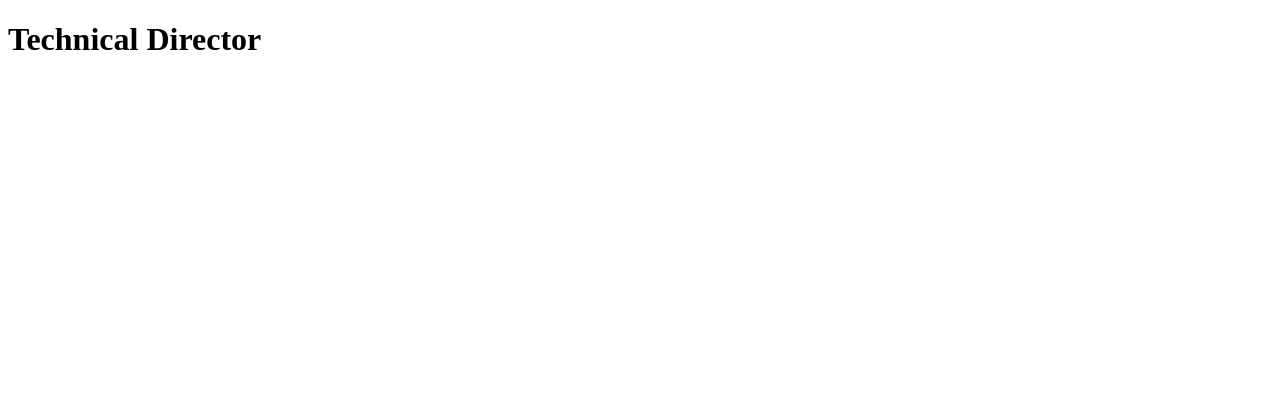
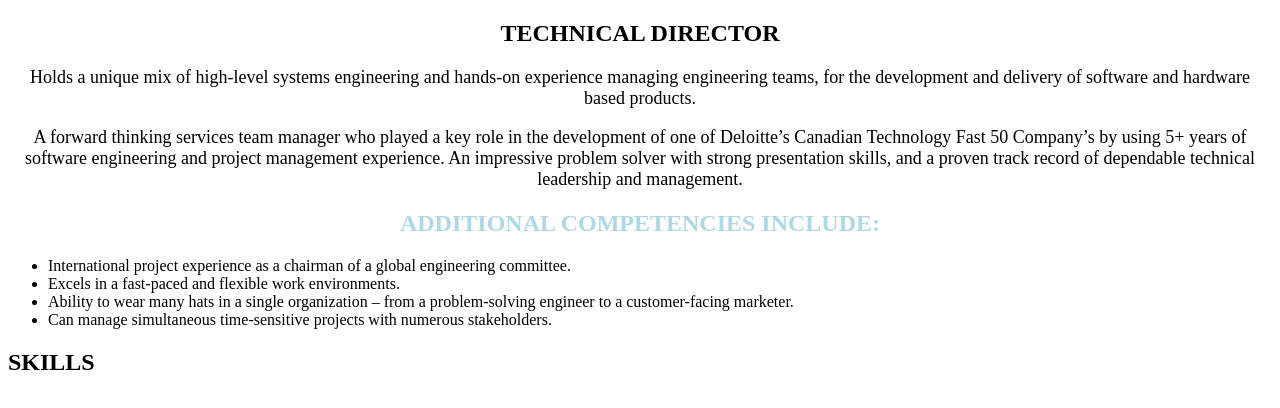
Before and after one commit to timludikar/timludikar, a Gatsby site: page /resume in a window 1280 px wide. Built offline with nearby package versions, Linux system fonts and the light colour scheme; Gatsby itself is replaced by a stand-in of ours.

Commit message:
Adding Introduction stub content

```diff
--- a/content/resume/technical-director.json
+++ b/content/resume/technical-director.json
@@ -1,5 +1,16 @@
 {
   "path": "/resume",
-  "title": "Technical Director",
-  "introduction": {}
+  "introduction": {
+    "title": "Technical Director",
+    "tagline":
+      "Holds a unique mix of high-level systems engineering and hands-on experience managing engineering teams, for the development and delivery of software and hardware based products.",
+    "description":
+      "A forward thinking services team manager who played a key role in the development of one of Deloitte’s Canadian Technology Fast 50 Company’s by using 5+ years of software engineering and project management experience. An impressive problem solver with strong presentation skills, and a proven track record of dependable technical leadership and management.",
+    "competencies": [
+      "International project experience as a chairman of a global engineering committee.",
+      "Excels in a fast-paced and flexible work environments.",
+      "Ability to wear many hats in a single organization – from a problem-solving engineer to a customer-facing marketer.",
+      "Can manage simultaneous time-sensitive projects with numerous stakeholders."
+    ]
+  }
 }
--- a/gatsby-node.js
+++ b/gatsby-node.js
@@ -17,7 +17,6 @@ exports.createPages = ({ boundActionCreators, graphql }) => {
         edges {
           node {
             path
-            title
           }
         }
       }
--- a/package.json
+++ b/package.json
@@ -7,10 +7,10 @@
     "gatsby": "^1.9.158",
     "gatsby-link": "^1.6.34",
     "gatsby-plugin-react-helmet": "^2.0.3",
+    "gatsby-source-filesystem": "^1.5.14",
+    "gatsby-transformer-json": "^1.0.14",
     "react-helmet": "^5.2.0",
-    "styled-components": "^3.0.2",
-    "gatsby-source-filesystem": "^1.5.14",
-    "gatsby-transformer-json": "^1.0.14"
+    "styled-components": "^3.0.2"
   },
   "keywords": [
     "gatsby"
--- a/src/components/Introduction/index.js
+++ b/src/components/Introduction/index.js
@@ -26,15 +26,22 @@ const UnorderedList = styled.ul`
   margin-top: 0.025em;
 `;
 
-const Introduction = () => (
-  <Intro>
-    <JobTitle>Intro</JobTitle>
-    <Paragraph>Intro</Paragraph>
-    <Title>Additional competencies include:</Title>
-    <UnorderedList>
-      <li>List Item</li>
-    </UnorderedList>
-  </Intro>
-);
+const Introduction = ({ introduction }) => {
+  const { title, tagline, description, competencies } = introduction;
+
+  const competenciesCmpts = competencies.map((competency, i) => (
+    <li key={`introduction-${i}`}>{competency}</li>
+  ));
+
+  return (
+    <Intro>
+      <JobTitle>{title}</JobTitle>
+      <Paragraph>{tagline}</Paragraph>
+      <Paragraph>{description}</Paragraph>
+      <Title>Additional competencies include:</Title>
+      <UnorderedList>{competenciesCmpts}</UnorderedList>
+    </Intro>
+  );
+};
 
 export default Introduction;
--- a/src/templates/resumeTemplate.js
+++ b/src/templates/resumeTemplate.js
@@ -1,13 +1,16 @@
 import React from "react";
 
+import Introduction from "../components/Introduction";
+import Skill from "../components/Skills";
+
 export default function Template({ data }) {
-  const { resumeJson } = data; // data.markdownRemark holds our post data
-  const { title } = resumeJson;
+  console.log(data);
+  const { resumeJson } = data;
+  const { introduction } = resumeJson;
   return (
-    <div className="blog-post-container">
-      <div className="blog-post">
-        <h1>{title}</h1>
-      </div>
+    <div>
+      <Introduction introduction={introduction} />
+      <Skill />
     </div>
   );
 }
@@ -15,7 +18,12 @@ export default function Template({ data }) {
 export const pageQuery = graphql`
   query GetPostByPath($path: String) {
     resumeJson(path: { eq: $path }) {
-      title
+      introduction {
+        title
+        tagline
+        description
+        competencies
+      }
     }
   }
 `;
```
Also changed, not shown: src/pages/resume.js (deleted, +0 -12 lines).
